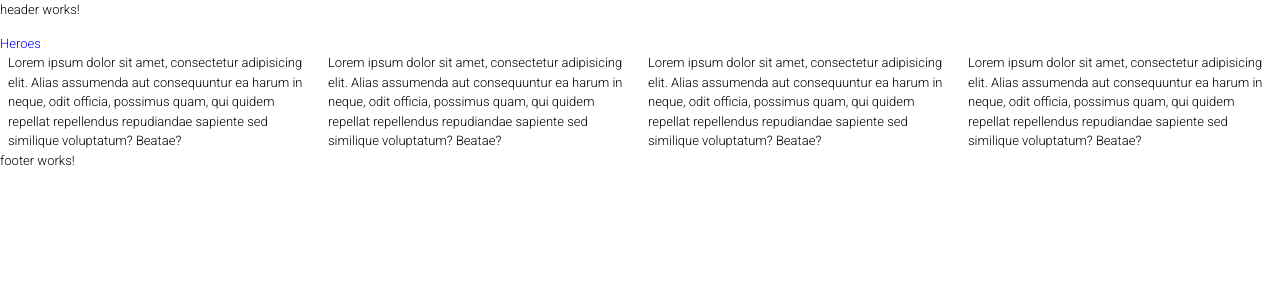
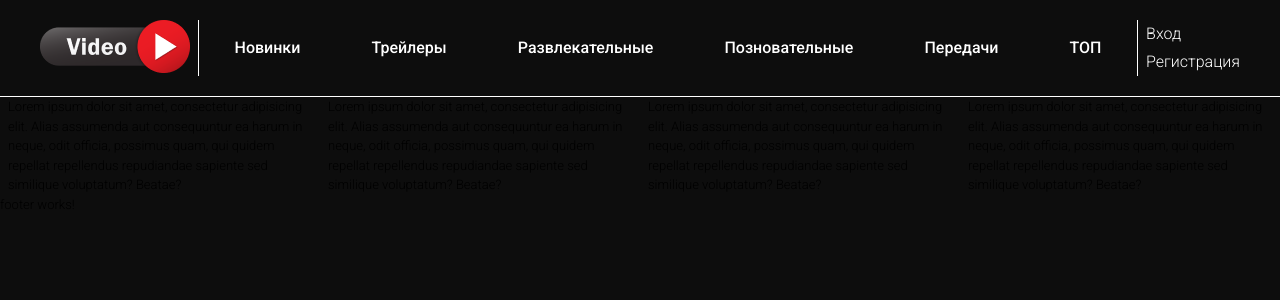
Before and after one commit to dshapoval/hom-projecte-cli, an Angular app: page / in a window 1280 px wide. Shown: the top 300 px of the page. Built offline with nearby package versions, Linux system fonts and the light colour scheme.

Commit message:
create header

```diff
--- a/src/app/app-routing.module.ts
+++ b/src/app/app-routing.module.ts
@@ -6,9 +6,11 @@ import { SignInComponent } from './sign-in/sign-in.component';
 
 
 export const appRoutes: Routes = [
+
   {
     path: '',
     component: MainComponent,
+    pathMatch: 'full'
   },
   {
     path: 'main',
--- a/src/app/app.component.scss
+++ b/src/app/app.component.scss
@@ -0,0 +1,6 @@
+:host {
+  //background: rgba(13,13,13,.7);
+  background-color: #0d0d0d;
+  display: block;
+  height: 100vh;
+}
--- a/src/app/header/header.component.html
+++ b/src/app/header/header.component.html
@@ -1,2 +1,44 @@
-<p>header works!</p>
-<a routerLink="/sign-in" routerLinkActive="active">Heroes</a>
+<section class="header">
+  <div class="wrapper row header-container">
+    <div class="logo shrink column medium-order-1 large-order-1">
+      <a class="logo-link" href="">
+        <img src="assets/images/main-logo.png" alt="">
+      </a>
+    </div>
+    <div class="burger-button hamburger hamburger--elastic" (click)="showHideMainMenu()" [ngClass]="{'is-active': !isMainMenuShown}">
+    <div class="hamburger-box">
+      <div class="hamburger-inner"></div>
+    </div>
+  </div>
+    <div class="menu medium-order-3 large-order-2 columns  medium-16 large-expand"
+         [@showMainMenu]="mainMenuState"
+         [ngClass]="{'is-open': !isMainMenuShown}">
+      <div class="menu-item">
+        <a class="menu-link" href="">Новинки</a>
+      </div>
+      <div class="menu-item">
+        <a class="menu-link" href="">Трейлеры</a>
+      </div>
+      <div class="menu-item">
+        <a class="menu-link" href="">Развлекательные</a>
+      </div>
+      <div class="menu-item">
+        <a class="menu-link" href="">Позновательные</a>
+      </div>
+      <div class="menu-item">
+        <a class="menu-link" href="">Передачи</a>
+      </div>
+      <div class="menu-item">
+        <a class="menu-link" href="">ТОП</a>
+      </div>
+    </div>
+    <div class="log-in-block column shrink medium-order-2 large-order-3">
+      <div class="sign-in">
+        <a class="sign-in__link" href="">Вход</a>
+      </div>
+      <div class="registration">
+        <a class="registration__link" href="">Регистрация</a>
+      </div>
+    </div>
+  </div>
+</section>
--- a/src/app/header/header.component.scss
+++ b/src/app/header/header.component.scss
@@ -0,0 +1,179 @@
+@import "../../assets/scss/base-part";
+.header {
+  padding: 20px 0;
+  border-bottom: 1px solid white;
+}
+.header-container {
+  justify-content: space-between;
+  position: relative;
+}
+.menu {
+  margin: 0;
+  display: flex;
+  flex-direction: column;
+  position: absolute;
+  left: 50px;
+  top: 77px;
+  background-color: #4e4e4e;
+  overflow: hidden;
+  text-align: left;
+  @include mq-min(800) {
+    position: static;
+    justify-content: space-around;
+    flex-direction: row;
+    background-color: transparent;
+  }
+  @include mq-desctop {
+    border-left: 1px solid white;
+    border-right: 1px solid white;
+  }
+  &-item {
+    &:hover .menu-link {
+      color: #bebebe;
+      background-color: #736b6b;
+      @include mq-min(800) {
+        background-color: rgba(80, 80, 80, .74);
+      }
+    }
+  }
+  &-link {
+    color: white;
+    font-size: 16px;
+    font-weight: 500;
+    padding: 16px 10px;
+    display: block;
+    transition: .3s;
+    text-align: left;
+    @include mq-min(800) {
+      text-align: center;
+    }
+  }
+}
+.log-in-block {
+  display: flex;
+  flex-direction: column;
+}
+.sign-in__link, .registration__link {
+  display: block;
+  color: white;
+  line-height: 28px;
+  font-size: 16px;
+  transition: .3s;
+  &:hover {
+    color: #ff0000;
+    text-shadow: 0 0 4px 0 #ff0000;
+  }
+}
+//-------burger menu
+
+.burger-button {
+  cursor: pointer;
+  width: 23px;
+  position: absolute;
+  top: 19px;
+  right: 24px;
+  left: 200px;
+  //@include mq-tablet { right: 32px; }
+}
+.hamburger {
+  // padding: 15px 15px;
+  display: inline-block;
+  cursor: pointer;
+  transition-property: opacity, filter;
+  transition-duration: 0.15s;
+  transition-timing-function: linear;
+  font: inherit;
+  color: inherit;
+  text-transform: none;
+  background-color: transparent;
+  border: 0;
+  margin: 0;
+  overflow: visible;
+  @include mq-min(800) {display: none;}
+}
+.hamburger:hover {opacity: 0.7;}
+.hamburger.is-active:hover {opacity: 0.7;}
+.hamburger.is-active .hamburger-inner,
+.hamburger.is-active .hamburger-inner::before,
+.hamburger.is-active .hamburger-inner::after {background-color: #fff;}
+
+.hamburger-box {
+  width: 23px;
+  height: 24px;
+  display: inline-block;
+  position: relative; }
+
+.hamburger-inner {
+  display: block;
+  top: 50%;
+  margin-top: -2px; }
+.hamburger-inner, .hamburger-inner::before, .hamburger-inner::after {
+  width: 23px;
+  height: 1px;
+  background-color: #fff;
+  border-radius: 4px;
+  position: absolute;
+  transition-property: transform;
+  transition-duration: 0.15s;
+  transition-timing-function: ease; }
+.hamburger-inner::before, .hamburger-inner::after {
+  content: "";
+  display: block; }
+.hamburger-inner::before {
+  top: -10px; }
+.hamburger-inner::after {
+  bottom: -10px; }
+
+
+/*
+* Elastic
+*/
+.hamburger--elastic .hamburger-inner {
+  top: 2px;
+  transition-duration: 0.275s;
+  transition-timing-function: cubic-bezier(0.68, -0.55, 0.265, 1.55); }
+.hamburger--elastic .hamburger-inner::before {
+  top: 7px;
+  transition: opacity 0.125s 0.275s ease; }
+.hamburger--elastic .hamburger-inner::after {
+  top: 14px;
+  transition: transform 0.275s cubic-bezier(0.68, -0.55, 0.265, 1.55); }
+
+.hamburger--elastic.is-active .hamburger-inner {
+  transform: translate3d(0, 10px, 0) rotate(135deg);
+  transition-delay: 0.075s; }
+.hamburger--elastic.is-active .hamburger-inner::before {
+  transition-delay: 0s;
+  opacity: 0; }
+.hamburger--elastic.is-active .hamburger-inner::after {
+  transform: translate3d(0, -14px, 0) rotate(-270deg);
+  transition-delay: 0.075s; }
+
+/*
+    * Elastic Reverse
+    */
+.hamburger--elastic-r .hamburger-inner {
+  top: 2px;
+  transition-duration: 0.275s;
+  transition-timing-function: cubic-bezier(0.68, -0.55, 0.265, 1.55);
+}
+.hamburger--elastic-r .hamburger-inner::before {
+  top: 10px;
+  transition: opacity 0.125s 0.275s ease;
+}
+.hamburger--elastic-r .hamburger-inner::after {
+  top: 20px;
+  transition: transform 0.275s cubic-bezier(0.68, -0.55, 0.265, 1.55);
+}
+.hamburger--elastic-r.is-active .hamburger-inner {
+  transform: translate3d(0, 10px, 0) rotate(-135deg);
+  transition-delay: 0.075s;
+}
+.hamburger--elastic-r.is-active .hamburger-inner::before {
+  transition-delay: 0s;
+  opacity: 0;
+}
+.hamburger--elastic-r.is-active .hamburger-inner::after {
+  transform: translate3d(0, -20px, 0) rotate(270deg);
+  transition-delay: 0.075s;
+}
--- a/src/app/header/header.component.ts
+++ b/src/app/header/header.component.ts
@@ -1,15 +1,53 @@
-import { Component, OnInit } from '@angular/core';
+import { Component, HostListener, OnInit } from '@angular/core';
+import { animate, state, style, transition, trigger } from '@angular/animations';
+import { debounce } from '../shared/decorators/debounce';
+// import { debounce } from 'rxjs/operators';
 
 @Component({
   selector: 'app-header',
   templateUrl: './header.component.html',
-  styleUrls: ['./header.component.scss']
+  styleUrls: ['./header.component.scss'],
+  animations: [
+    trigger('showMainMenu', [
+      state('open', style({height: '*', 'max-height': '*'})),
+      state('close', style({height: '0', overflow:'hidden'})),
+      transition('* => *', [animate('.275s ease-out') ])
+    ]),
+    trigger('showActiveCategory', [
+      state('true', style({height: '*', 'max-height': '*'})),
+      state('false', style({height: '0', overflow:'hidden'})),
+      transition('* => *', [animate('.3s ease-out') ])
+    ])
+  ]
+
 })
 export class HeaderComponent implements OnInit {
+  public mainMenuState: string;
+  public isMainMenuShown: boolean = true;
+  public isDesktop: boolean = true;
+
 
   constructor() { }
 
   ngOnInit() {
+    this.getDeviceType();
+  }
+  public setMainMenuState(): void {
+    this.mainMenuState = !this.isDesktop && this.isMainMenuShown ? 'close' : 'open';
+  }
+  public showHideMainMenu(): void {
+    this.isMainMenuShown = !this.isMainMenuShown;
+    this.setMainMenuState();
   }
 
+  public getDeviceType(): void {
+      this.isDesktop = window.innerWidth > 800;
+    this.setMainMenuState();
+  }
+
+  @HostListener('window:resize')
+  @debounce(100)
+  onResize() {
+    this.getDeviceType();
+  }
 }
--- a/src/app/header/header.module.ts
+++ b/src/app/header/header.module.ts
@@ -2,11 +2,15 @@ import { NgModule } from '@angular/core';
 import { CommonModule } from '@angular/common';
 import { HeaderComponent } from './header.component';
 import { RouterModule } from '@angular/router';
+import { MatMenuModule } from '@angular/material/menu';
 
 
 
 @NgModule({
-  imports: [CommonModule, RouterModule],
+  imports: [
+    CommonModule,
+    RouterModule,
+    MatMenuModule ],
   exports: [ HeaderComponent ],
   declarations: [ HeaderComponent ]
 })
--- a/src/app/main/main-routing.module.ts
+++ b/src/app/main/main-routing.module.ts
@@ -5,9 +5,18 @@ import { MainComponent } from './main.component';
 export const MainRoutes: Routes = [
   {
     path: '',
-    component: MainComponent,
-    pathMatch: 'full',
-  }
+    children: [
+      {
+        path: '',
+        pathMatch: 'full',
+        component: MainComponent,
+      },
+      {
+        path: 'sign-in',
+        loadChildren: () => import('../sign-in/sign-in.module').then(m => m.SignInModule),
+      }
+    ]
+  },
 ];
 
 @NgModule({
--- a/src/app/main/main.component.html
+++ b/src/app/main/main.component.html
@@ -13,4 +13,5 @@
   <div class="small-4 column">
     Lorem ipsum dolor sit amet, consectetur adipisicing elit. Alias assumenda aut consequuntur ea harum in neque, odit officia, possimus quam, qui quidem repellat repellendus repudiandae sapiente sed similique voluptatum? Beatae?
   </div>
+  <router-outlet></router-outlet>
 </div>
--- a/src/app/main/main.module.ts
+++ b/src/app/main/main.module.ts
@@ -2,11 +2,12 @@ import { NgModule } from '@angular/core';
 import { CommonModule } from '@angular/common';
 import { MainComponent } from './main.component';
 import { MainRoutingModule } from './main-routing.module';
+import { SignInModule } from '../sign-in/sign-in.module';
 
 
 
 @NgModule({
-  imports: [CommonModule, MainRoutingModule],
+  imports: [CommonModule, MainRoutingModule, SignInModule],
   declarations: [ MainComponent ],
   exports: [ MainComponent ]
 })
--- /dev/null
+++ b/src/app/shared/decorators/debounce.ts
@@ -0,0 +1,11 @@
+export function debounce(delay: number = 300): MethodDecorator {
+  return function (target: any, propertyKey: string, descriptor: PropertyDescriptor) {
+    let timeout = null;
+    const original = descriptor.value;
+    descriptor.value = function (...args) {
+      clearTimeout(timeout);
+      timeout = setTimeout(() => original.apply(this, args), delay);
+    };
+    return descriptor;
+  };
+}
--- a/src/assets/scss/style.scss
+++ b/src/assets/scss/style.scss
@@ -1,4 +1,3 @@
 @import './_variables';
 @import './_mixins';
-
 @import 'partials/_global';
```
Also changed, not shown: src/assets/images/main-logo.png (added).
